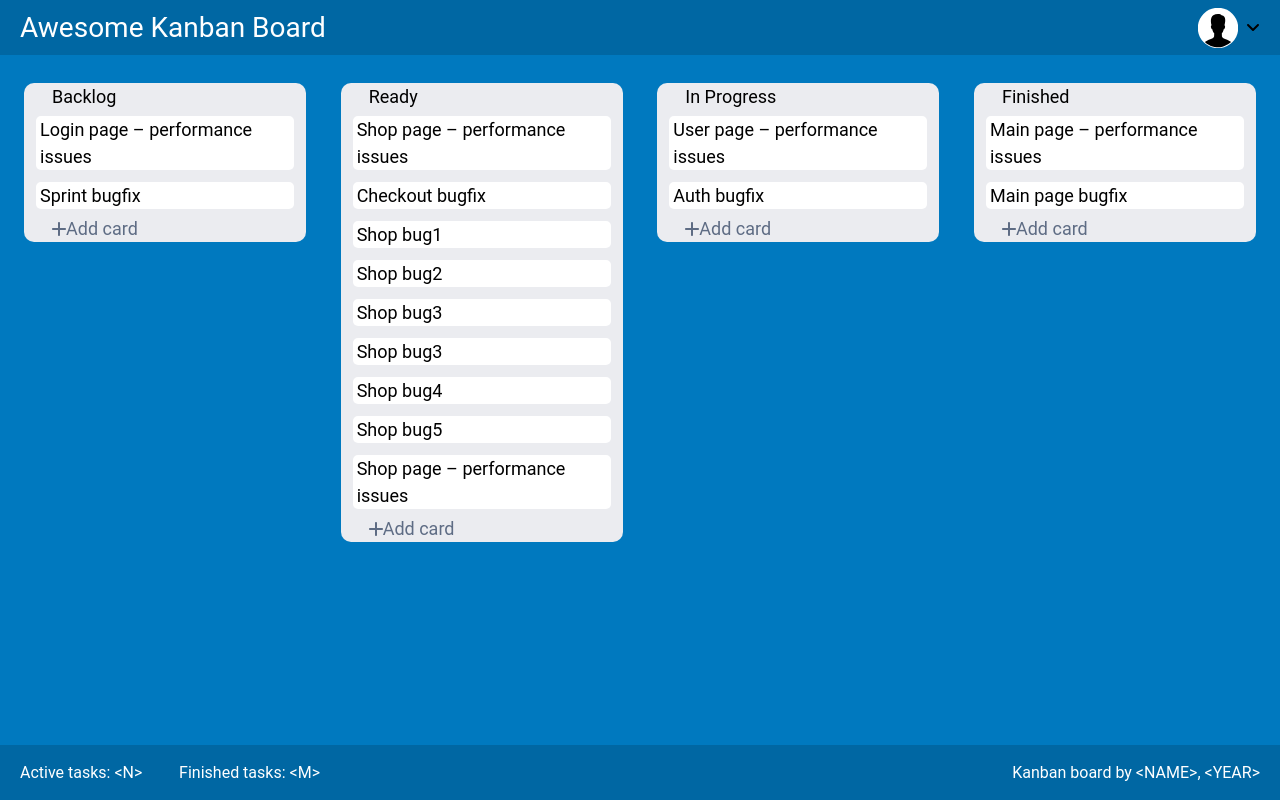
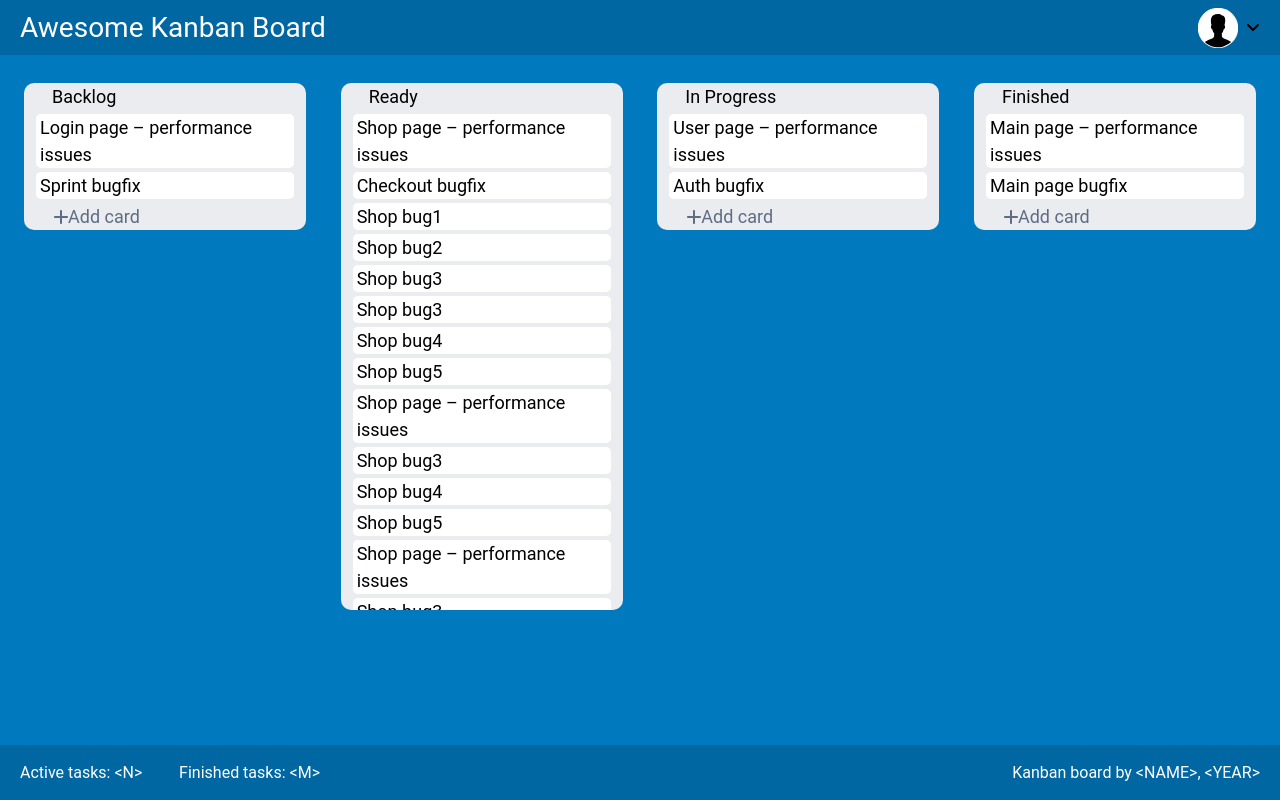
Before and after one commit to nikitavar22/Kanban-Project, a React (Create React App) app: page / in a window 1280 px wide. Built offline with nearby package versions, Linux system fonts and the light colour scheme.

Commit message:
add functional

```diff
--- a/src/components/Card.jsx
+++ b/src/components/Card.jsx
@@ -3,26 +3,37 @@ import InputComponent from "./InputComponent";
 
 function Card(props) {
     const [active, setActive] = useState(false);
+    const [newValue, setNewValue] = useState('');
 
-    function toggle() {
+    const toggle = () => {
         setActive(!active);
+    }
+
+    const add = () => {
+        if (newValue !== '') {
+            props.addInput(props.index, { title: newValue });
+            setNewValue('');
+            setActive(false);
+        }
     }
 
     return (
         <div id="backlog">
-            <div className="m-2 mb-10 md:mb-0 w-[282px] rounded-[10px] bg-[#EBECF0] ">
+            <div className="m-2 mb-10 md:mb-0 w-[282px] max-h-[538px] rounded-[10px] bg-[#EBECF0] ">
                 <div className="mx-2 flex flex-col justify-around items-center">
                     <h1 className="mr-auto ml-5">
                         {props.data.title}
                     </h1>
+                    <div className="overflow-y-auto max-h-[500px]">
                         {props.data.inputs.map((item, i) => {
                             return (
                                 <InputComponent item={item}/>
                             );
                         })}
+
                         <div className={active ? 'flex' : 'hidden'}>
-                        <input  type="text"/>
-                        <button className="bg-blue-500 p-0.5 rounded">Submit</button>
+                            <input onChange={e => setNewValue(e.target.value)} value={newValue} type="text"/>
+                            <button onClick={add} className="bg-blue-500 p-0.5 rounded">Submit</button>
                         </div>
 
                         <button className="mr-auto ml-5 flex items-center">
@@ -34,6 +45,7 @@ function Card(props) {
                     </div>
                 </div>
             </div>
+        </div>
     );
 }
 
--- a/src/view/App.js
+++ b/src/view/App.js
@@ -1,7 +1,8 @@
+import React, { useState } from 'react';
 import Layout from "../components/Layout";
 import Card from "../components/Card";
 
-const data = [
+let initialData  = [
     {
         title: 'Backlog',
         inputs: [
@@ -43,6 +44,30 @@ const data = [
             {
                 title: 'Shop page – performance issues',
             },
+            {
+                title: 'Shop bug3',
+            },
+            {
+                title: 'Shop bug4',
+            },
+            {
+                title: 'Shop bug5',
+            },
+            {
+                title: 'Shop page – performance issues',
+            },
+            {
+                title: 'Shop bug3',
+            },
+            {
+                title: 'Shop bug4',
+            },
+            {
+                title: 'Shop bug5',
+            },
+            {
+                title: 'Shop page – performance issues',
+            },
         ]
     },
     {
@@ -70,6 +95,14 @@ const data = [
 ]
 
 function App () {
+    const [data, setData] = useState(initialData);
+
+    const addInput = (index, appendValue) => {
+        let newData = [...data];
+        newData[index].inputs.push(appendValue);
+        setData(newData);
+    }
+
     return (
             <Layout>
                 <div id="container" className="container mx-auto">
@@ -78,7 +111,7 @@ function App () {
 
                         {data.map((item, i) => {
                             return (
-                                <Card data={item}/>
+                                <Card data={item} addInput={addInput} index={i}/>
                             );
                         })}
 
```
Lines whose indentation alone changed are shown as unchanged.
